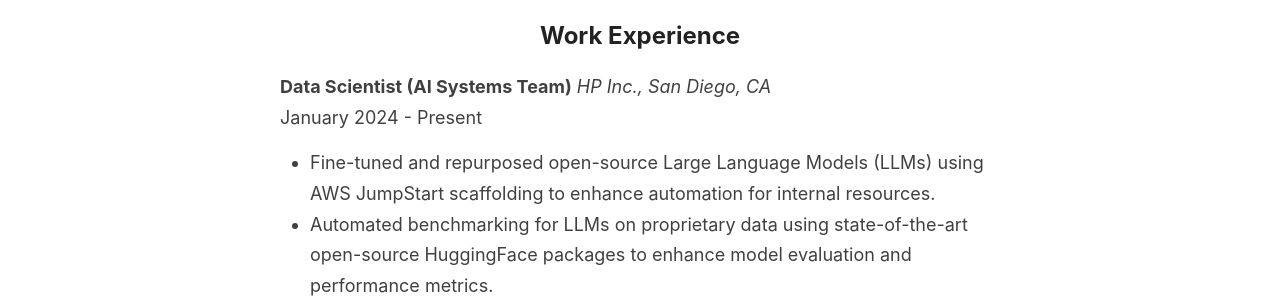
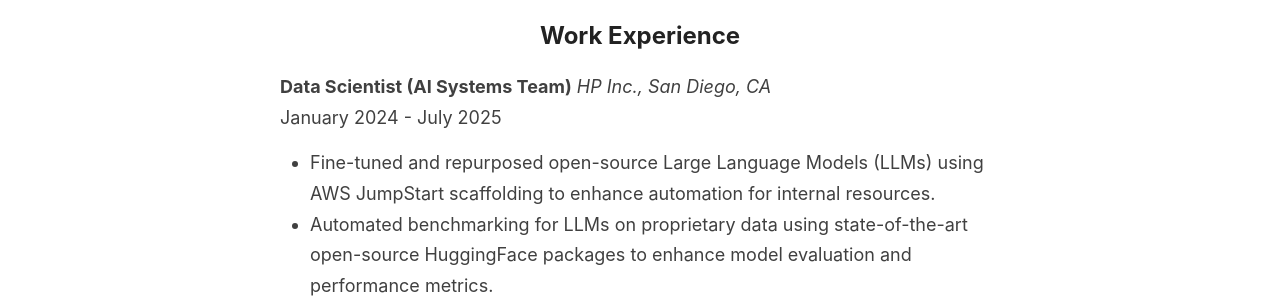
Before and after one commit to mscandlen/mscandlen, a Jekyll site: the page built from _pages/experience.md, in a window 1280 px wide and 900 px high. Shown: the part 238-538 px from the top of the window. Built offline with Jekyll 4.4.1, drawn with Linux system fonts in a browser that asks for light colours.

Commit message:
Update employment dates

```diff
--- a/_pages/experience.md
+++ b/_pages/experience.md
@@ -7,7 +7,7 @@ permalink: /experience/
 ## Work Experience
 
 **Data Scientist (AI Systems Team)** _HP Inc., San Diego, CA_<br>
-January 2024 - Present <br>
+January 2024 - July 2025 <br>
 - Fine-tuned and repurposed open-source Large Language Models (LLMs) using AWS JumpStart scaffolding to enhance automation for internal resources.
 - Automated benchmarking for LLMs on proprietary data using state-of-the-art open-source HuggingFace packages to enhance model evaluation and performance metrics.
 - Leveraged LLMs to explore innovative business use cases, identifying avenues for enhanced efficiency and strategic utilization of language models in diverse applications.
```
